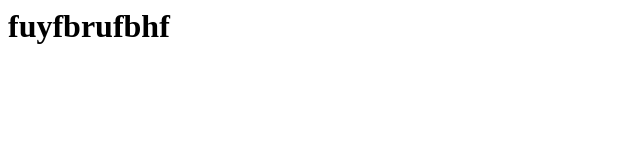
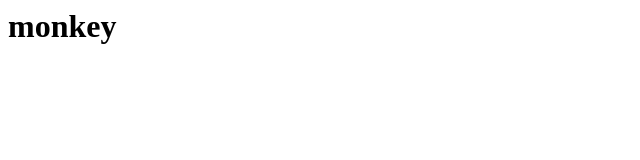
Before and after one commit to ImreZwier99/Website-test, a plain HTML site: page index.html in a window 1280 px wide. Shown: the whole page, without its empty margins (0-640 px from the left). Drawn offline with Linux system fonts and the light colour scheme.

Commit message:
added monkey

```diff
--- a/index.html
+++ b/index.html
@@ -1 +1 @@
-<h1>fuyfbrufbhf</h1>
+<h1>monkey  </h1>
```
